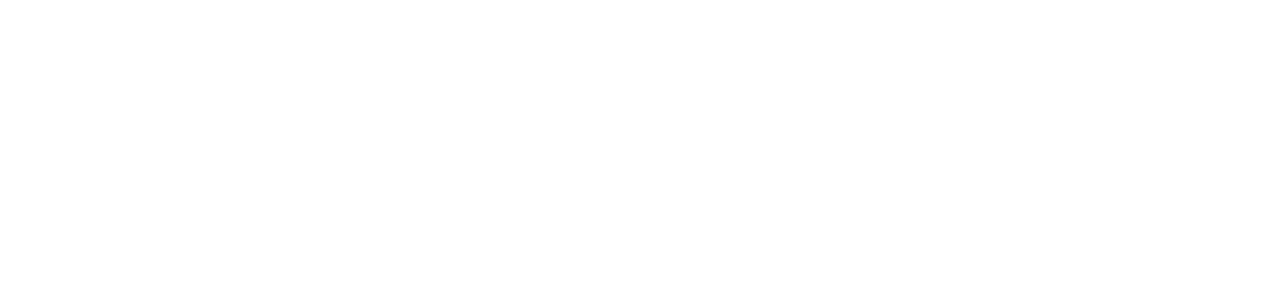
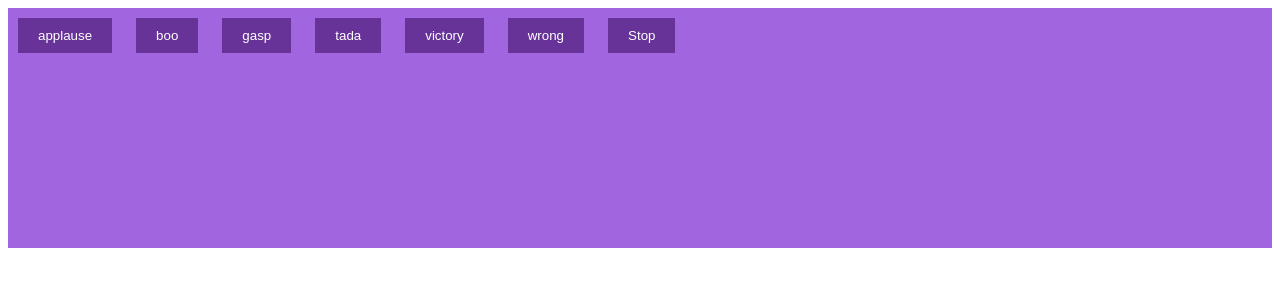
Before and after one commit to acciojob/Soundbar-megha77777, a website: page main.html in a window 1280 px wide. Drawn offline with Linux system fonts and the light colour scheme.

Commit message:
created a submission

```diff
--- a/main.html
+++ b/main.html
@@ -8,6 +8,16 @@
 
 <body>
 	<!-- the entire body must be written by student -->
+	<div id="buttons">
+    <button class="btn" onclick="playSound('applause.mp3')">applause</button>
+    <button class="btn" onclick="playSound('sound2.mp3')">boo</button>
+    <button class="btn" onclick="playSound('sound3.mp3')">gasp</button>
+		<button class="btn" onclick="playSound('sound3.mp3')">tada</button>
+		<button class="btn" onclick="playSound('sound3.mp3')">victory</button>
+		<button class="btn" onclick="playSound('sound3.mp3')">wrong</button>
+    <button class="btn stop" onclick="stopSound()">Stop</button>
+  </div>
+	<audio id="audio"></audio>
     <script type="text/javascript" src="./script.js">
 </script>
 
--- a/script.js
+++ b/script.js
@@ -1 +1,26 @@
 //your JS code here. If required.
+function playSound(soundFile) {
+  const audioElement = document.getElementById('audio');
+
+  // Clear any existing source elements
+  while (audioElement.firstChild) {
+    audioElement.removeChild(audioElement.firstChild);
+  }
+
+  const sourceElement = document.createElement('source');
+  sourceElement.src = `sounds/${soundFile}`;
+  audioElement.appendChild(sourceElement);
+
+  audioElement.load();
+  audioElement.play()
+    .catch((error) => {
+      console.error(error);
+      alert('Failed to play the audio. Please check the file format and location.');
+    });
+}
+
+function stopSound() {
+  const audioElement = document.getElementById('audio');
+  audioElement.pause();
+  audioElement.currentTime = 0;
+}
--- a/styles.css
+++ b/styles.css
@@ -1 +1,21 @@
 /*  your css code here. If applicable */
+.btn {
+  display: inline-block;
+  padding: 10px 20px;
+  margin: 10px;
+  background-color: rgb(103,51,152);rgb(103,51,152);
+	color: white;
+
+  border: none;
+  cursor: pointer;
+}
+
+.stop {
+  background-color: rgb(103,51,152);
+	color: white;
+}
+div{
+	background: rgb(160,101,223);
+	height: 15rem;
+
+}
```
